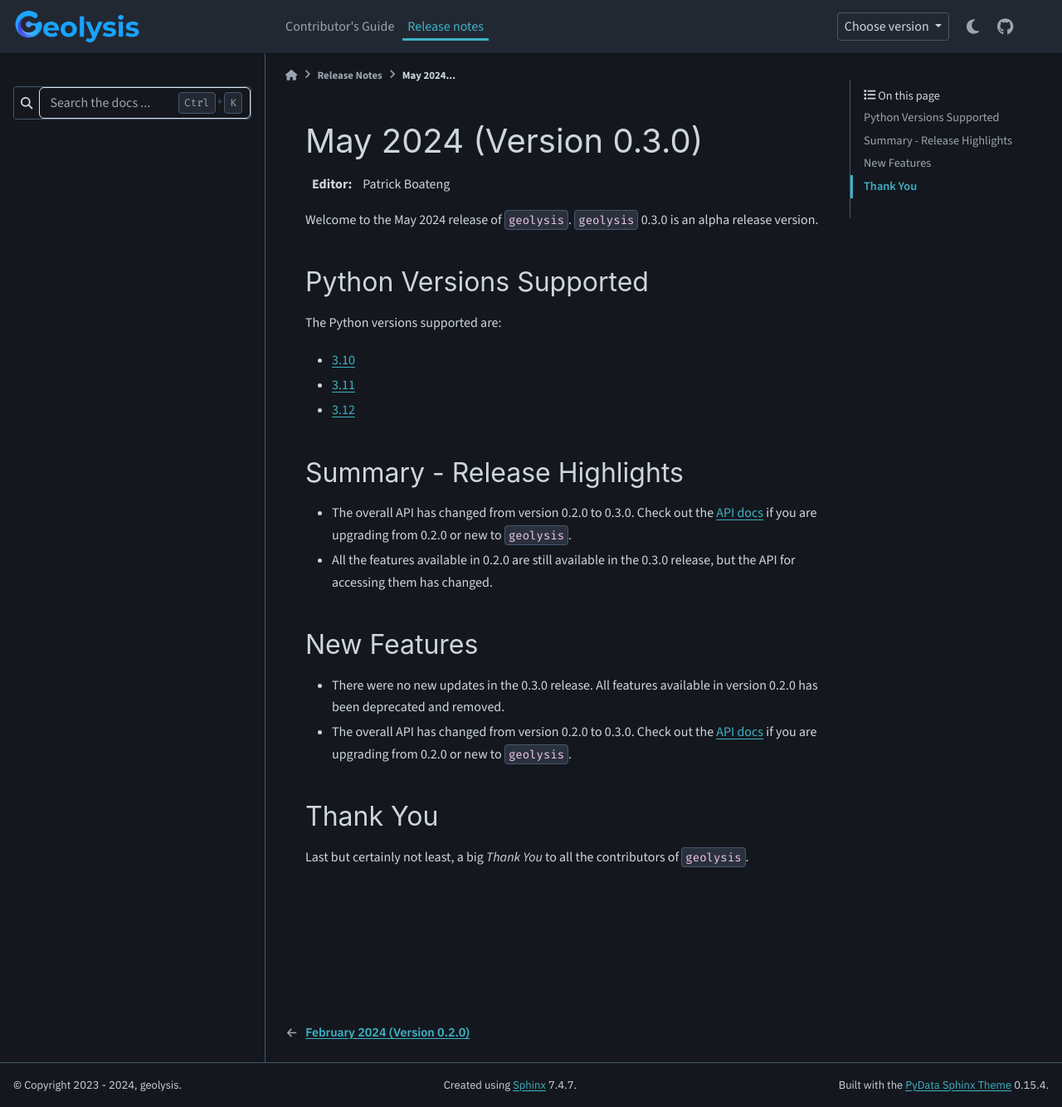
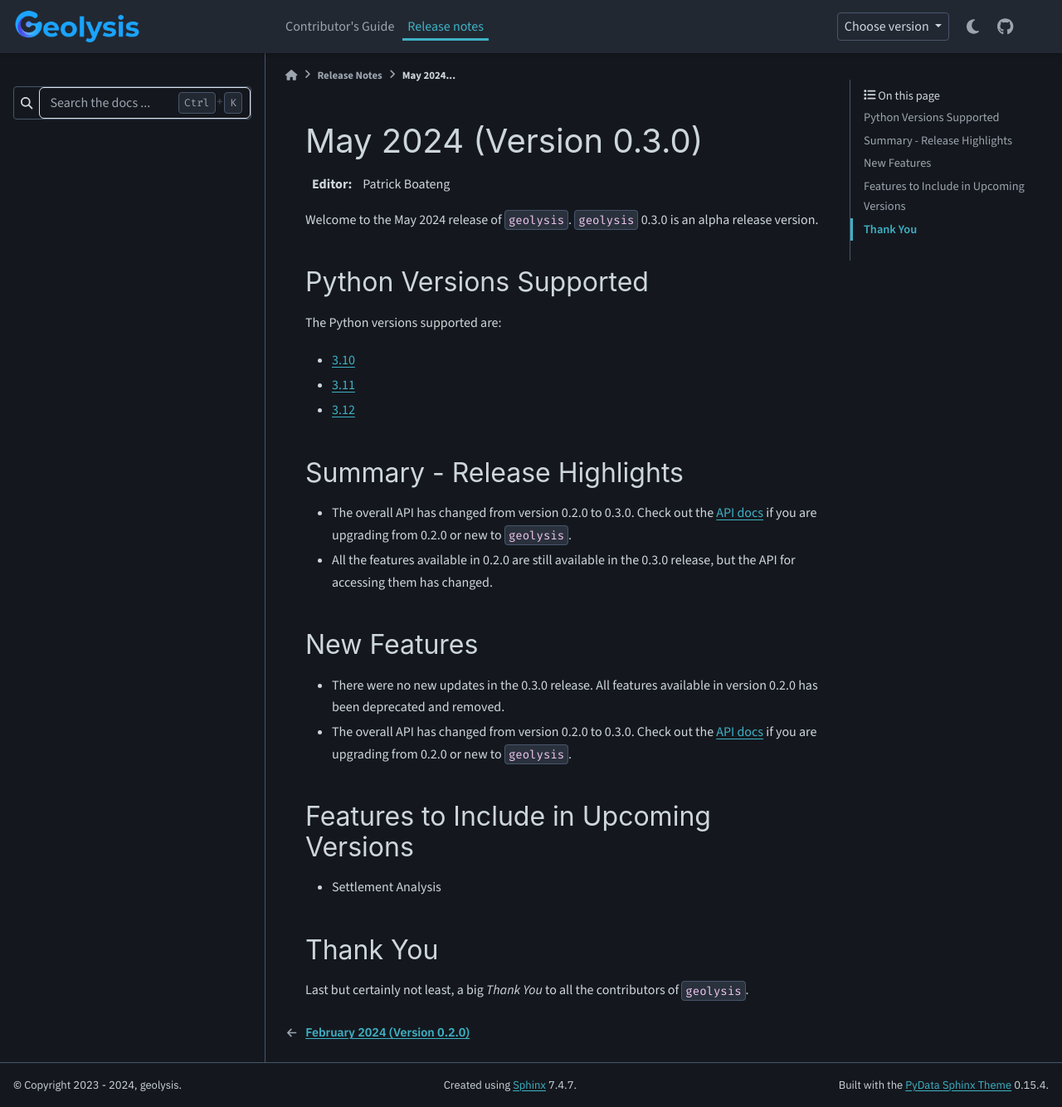
Before and after one commit to patrickboateng/geolysis, a Sphinx documentation site: the page built from docs/source/release_notes/0.3.0-notes.rst, in a window 1280 px wide and 1334 px high. Shown: the whole window at 83% size. Built offline with Sphinx 7.4.7 and the PyData theme 0.15.4, drawn with Linux system fonts in a browser that asks for light colours; nearby versions of some CDN libraries; pages that are not in the unit, such as notebooks, are missing from menus; comment, search, counter and statistics services are not loaded.

Commit message:
added features to include section

```diff
--- a/docs/source/release_notes/0.3.0-notes.rst
+++ b/docs/source/release_notes/0.3.0-notes.rst
@@ -37,6 +37,11 @@ New Features
   Check out the `API docs <https://geolysis.rtfd.io/en/latest>`_
   if you are upgrading from 0.2.0 or new to ``geolysis``.
 
+Features to Include in Upcoming Versions
+========================================
+
+- Settlement Analysis
+
 Thank You
 =========
 
```
